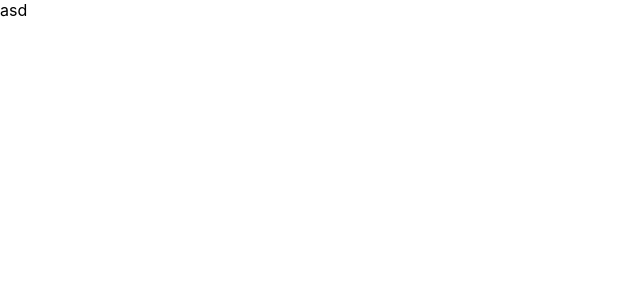
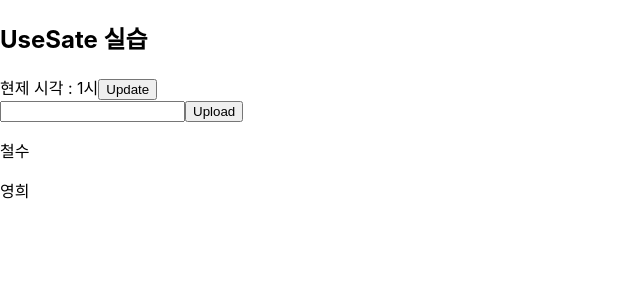
Before and after one commit to seong-ji-sue/react-hook-study, a React (Create React App) app: page / in a window 1280 px wide. Shown: the top 300 px of the page, without its empty margins (0-640 px from the left). Built offline with nearby package versions, Linux system fonts and the light colour scheme.

Commit message:
useState 실습 완료

```diff
--- a/src/App.jsx
+++ b/src/App.jsx
@@ -1,8 +1,15 @@
 import './App.css';
+import TimeState from "./useStateCode/TimeState";
+import InputState from "./useStateCode/InputState";
 
 function App() {
   return (
-    <div>asd</div>
+    <div>
+      <h2>UseSate 실습</h2>
+      <TimeState></TimeState>
+      <InputState/>
+
+    </div>
   );
 }
 
--- /dev/null
+++ b/src/useStateCode/InputState.jsx
@@ -0,0 +1,32 @@
+import React, {useEffect, useState} from 'react';
+
+const heavyWork = () => {
+  console.log('엄청 무거운 작업');
+  return ['철수', '영희'];
+}
+
+function InputState() {
+  const [names, setName] = useState(() => heavyWork());
+  const [input, setInput] = useState('');
+
+  const handleInputChange = (e) => {
+    setInput(e.target.value);
+  }
+  const handleUpload = () => {
+    setName((prev) => {
+      return [input, ...prev]
+    })
+  }
+
+  return (
+    <div>
+      <input type='text' value={input} onChange={handleInputChange}/>
+      <button onClick={handleUpload}>Upload</button>
+      {names.map((name, idx) => {
+        return <p key={idx}>{name}</p>
+      })}
+    </div>
+  );
+}
+
+export default InputState
--- /dev/null
+++ b/src/useStateCode/TimeState.jsx
@@ -0,0 +1,24 @@
+import React, {useEffect, useState} from 'react';
+
+function TimeState() {
+    //state : time, state change : setTime
+    const [time, setTime] = useState(1)
+
+    //Update 버튼 클릭 시 이벤트로 함수 실행
+    const handleClick = () =>{
+        // setTime(time + 1)//state 변경
+        let newTime;
+        if(time >= 12) newTime = 1
+        else newTime = time + 1;
+        setTime(newTime);
+    }
+
+    return (
+      <div>
+          <span>현제 시각 : {time}시</span>
+          <button onClick={handleClick}>Update</button>
+      </div>
+    );
+}
+
+export default TimeState
```
